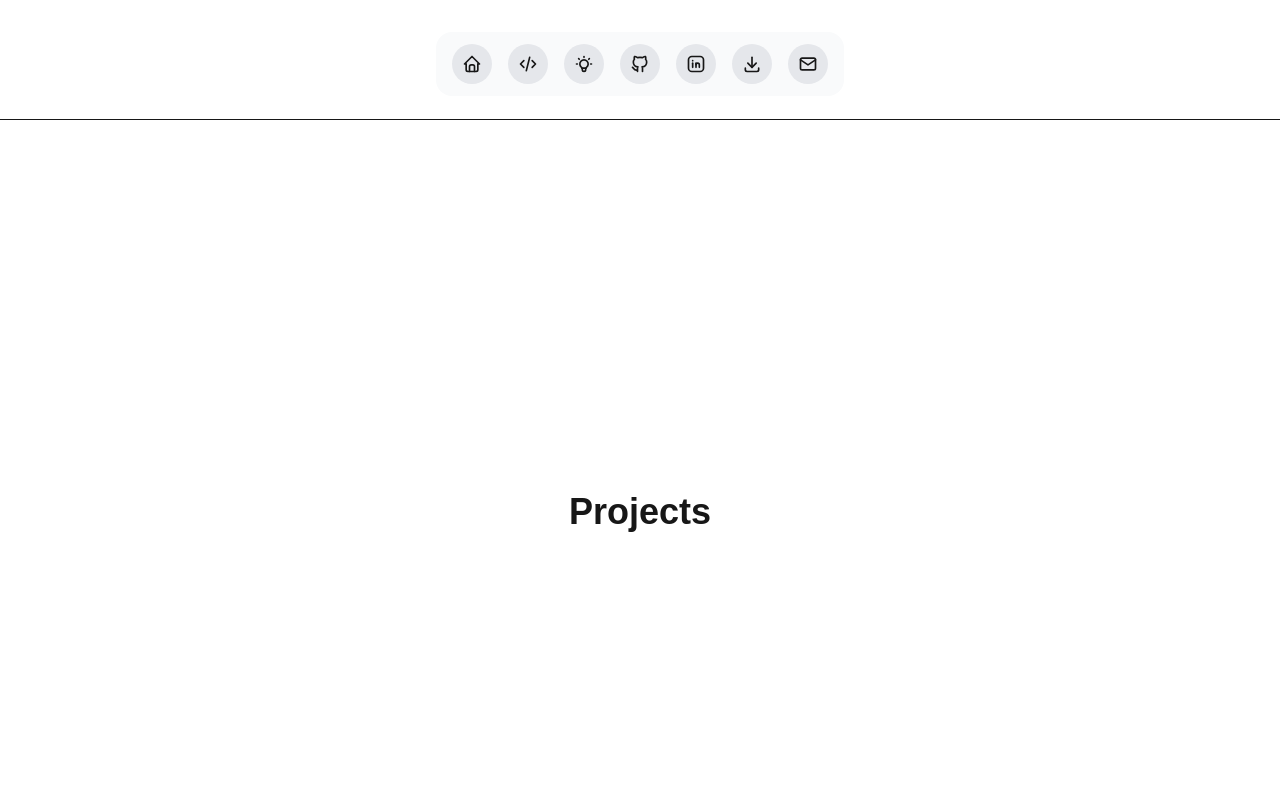
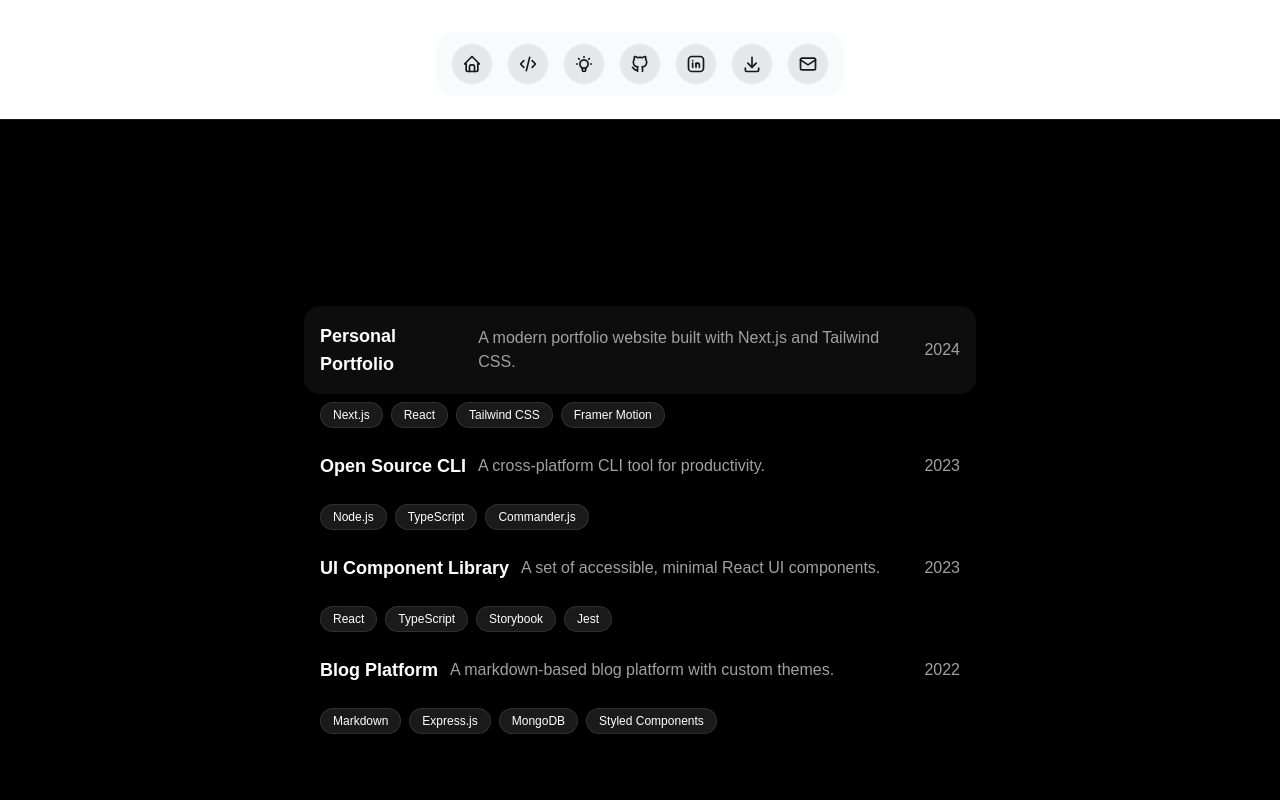
Before and after one commit to Abhi-boostin/abhifolio, a Next.js app: page / in a window 1280 px wide. Shown: the part 680-1480 px from the top of the page. Built offline with nearby package versions, Linux system fonts and the light colour scheme.

Commit message:
Implement animated projects section with dynamic project display

```diff
--- a/components/ProjectsSection.tsx
+++ b/components/ProjectsSection.tsx
@@ -1,8 +1,124 @@
+"use client"
+import { useState } from "react";
+import { motion, AnimatePresence } from "motion/react";
+
+const projects = [
+  {
+    title: "Personal Portfolio",
+    description: "A modern portfolio website built with Next.js and Tailwind CSS.",
+    year: 2024,
+    url: "https://yourportfolio.com",
+    skills: ["Next.js", "React", "Tailwind CSS", "Framer Motion"],
+  },
+  {
+    title: "Open Source CLI",
+    description: "A cross-platform CLI tool for productivity.",
+    year: 2023,
+    url: "https://github.com/yourusername/cli-tool",
+    skills: ["Node.js", "TypeScript", "Commander.js"],
+  },
+  {
+    title: "UI Component Library",
+    description: "A set of accessible, minimal React UI components.",
+    year: 2023,
+    url: "https://github.com/yourusername/ui-library",
+    skills: ["React", "TypeScript", "Storybook", "Jest"],
+  },
+  {
+    title: "Blog Platform",
+    description: "A markdown-based blog platform with custom themes.",
+    year: 2022,
+    url: "https://yourblog.com",
+    skills: ["Markdown", "Express.js", "MongoDB", "Styled Components"],
+  },
+];
+
 export default function ProjectsSection() {
+  const [selected, setSelected] = useState(0);
+
   return (
-    <section id="projects" className="min-h-screen h-screen flex flex-col justify-center items-center border-b">
-      <h1 className="text-4xl font-bold mb-4">Projects</h1>
-      {/* Future content */}
+    <section id="projects" className="min-h-screen h-screen flex flex-col justify-center items-center border-b px-2 md:px-0 bg-black dark:bg-black">
+      <div className="w-full max-w-2xl mx-auto flex flex-col gap-2">
+        <AnimatePresence initial={false}>
+          {projects.map((project, idx) => (
+            <motion.div key={project.title} initial={{ opacity: 0, y: 10 }} animate={{ opacity: 1, y: 0 }} exit={{ opacity: 0, y: 10 }} transition={{ duration: 0.25, delay: idx * 0.05 }}>
+              <a
+                href={project.url}
+                target="_blank"
+                rel="noopener noreferrer"
+                onMouseEnter={() => setSelected(idx)}
+                onFocus={() => setSelected(idx)}
+                className={`group flex items-center justify-between rounded-2xl px-4 py-3 md:py-4 transition-colors duration-200 cursor-pointer ${
+                  selected === idx
+                    ? "bg-white/5 shadow-lg"
+                    : "hover:bg-white/2 focus:bg-white/5"
+                }`}
+              >
+                <div className="flex flex-col md:flex-row md:items-center gap-1 md:gap-3 w-full">
+                  <span className="font-semibold text-white text-base md:text-lg">
+                    {project.title}
+                  </span>
+                  <span className="hidden md:inline text-neutral-400 text-sm md:text-base">
+                    {project.description}
+                  </span>
+                </div>
+                <span className="ml-4 text-neutral-400 text-sm md:text-base min-w-[3rem] text-right">
+                  {project.year}
+                </span>
+              </a>
+              {/* Desktop: Skills bubbles below each project row */}
+              <div className="hidden md:flex flex-wrap gap-2 mt-2 px-4">
+                <AnimatePresence>
+                  {project.skills.map((skill, skillIdx) => (
+                    <motion.div
+                      key={skill}
+                      initial={{ opacity: 0, scale: 0.8 }}
+                      animate={{ opacity: 1, scale: 1 }}
+                      exit={{ opacity: 0, scale: 0.8 }}
+                      transition={{ duration: 0.2, delay: 0.05 * skillIdx }}
+                      className="bg-white/10 text-white text-xs px-3 py-1 rounded-full font-medium shadow-sm border border-white/10"
+                    >
+                      {skill}
+                    </motion.div>
+                  ))}
+                </AnimatePresence>
+              </div>
+            </motion.div>
+          ))}
+        </AnimatePresence>
+      </div>
+      {/* Mobile description and skills below the selected project */}
+      <div className="md:hidden mt-4 w-full max-w-2xl mx-auto">
+        <AnimatePresence mode="wait">
+          <motion.div
+            key={projects[selected].title + "-desc"}
+            initial={{ opacity: 0, y: 10 }}
+            animate={{ opacity: 1, y: 0 }}
+            exit={{ opacity: 0, y: 10 }}
+            transition={{ duration: 0.2 }}
+            className="rounded-xl bg-white/5 p-4 text-neutral-300 text-sm text-center mb-2"
+          >
+            {projects[selected].description}
+          </motion.div>
+          <motion.div
+            key={projects[selected].title + "-skills"}
+            initial={{ opacity: 0, y: 10 }}
+            animate={{ opacity: 1, y: 0 }}
+            exit={{ opacity: 0, y: 10 }}
+            transition={{ duration: 0.2, delay: 0.1 }}
+            className="flex flex-wrap gap-2 justify-center"
+          >
+            {projects[selected].skills.map((skill) => (
+              <span
+                key={skill}
+                className="bg-white/10 text-white text-xs px-3 py-1 rounded-full font-medium shadow-sm border border-white/10"
+              >
+                {skill}
+              </span>
+            ))}
+          </motion.div>
+        </AnimatePresence>
+      </div>
     </section>
   );
 }
```
